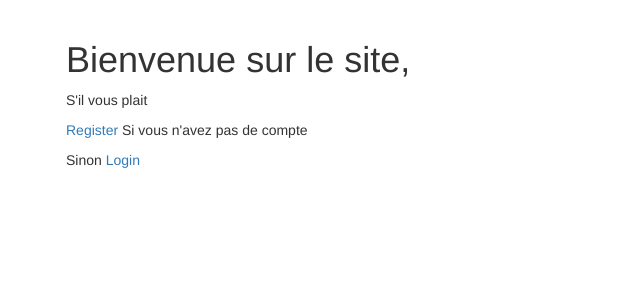
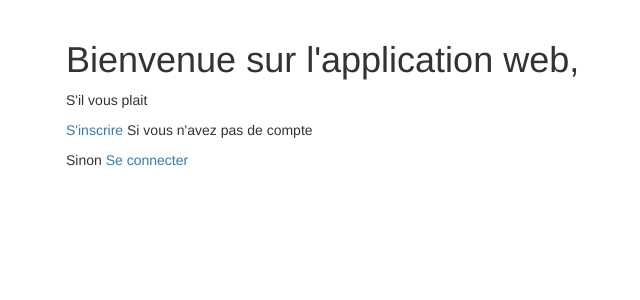
Before and after one commit to YousraMzouz/totp-app, a Flask app: page / in a window 1280 px wide. Shown: the part 52-352 px from the top of the page, without its empty margins (4-644 px from the left). Run offline with Flask 2, Linux system fonts and the light colour scheme; some libraries are stand-ins or nearby versions.

Commit message:
Update index.html

```diff
--- a/apptotp/templates/index.html
+++ b/apptotp/templates/index.html
@@ -4,9 +4,9 @@
     {% if current_user.is_authenticated %}
     <h1>Welcome, {{ current_user.username }}!</h1>
     {% else %}
-    <h1>Bienvenue sur le site, </h1>
+    <h1>Bienvenue sur l'application web, </h1>
     <p>S'il vous plait</p>
-    <p><a href="{{ url_for('register') }}">Register</a> Si vous n'avez pas de compte </p>
-    <p>Sinon <a href="{{ url_for('login') }}">Login</a> </p>
+    <p><a href="{{ url_for('register') }}">S'inscrire</a> Si vous n'avez pas de compte </p>
+    <p>Sinon <a href="{{ url_for('login') }}">Se connecter</a> </p>
     {% endif %}
 {% endblock %}
```
